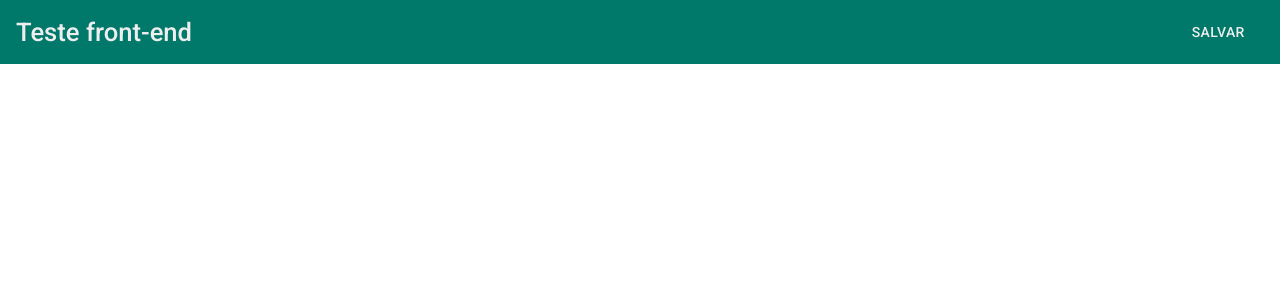
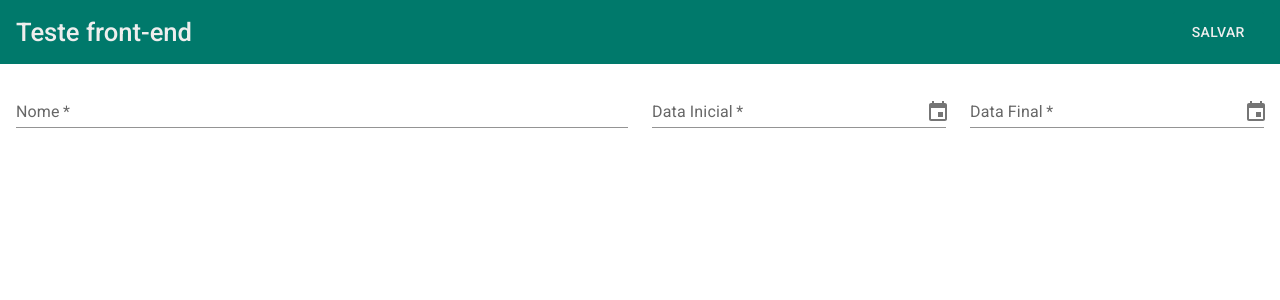
Before and after one commit to luispolippo/Teste-Front-End, a React (Vite) app: page / in a window 1280 px wide. Shown: the top 300 px of the page. Built offline with nearby package versions, Linux system fonts and the light colour scheme.

Commit message:
feat: Adiciona component Form

```diff
--- a/src/App.tsx
+++ b/src/App.tsx
@@ -1,10 +1,12 @@
 import React from 'react';
+import Form from './components/Form';
 import Header from './components/Header';
 
 function App() {
   return (
     <div>
       <Header />
+      <Form />
     </div>
   );
 }
```
